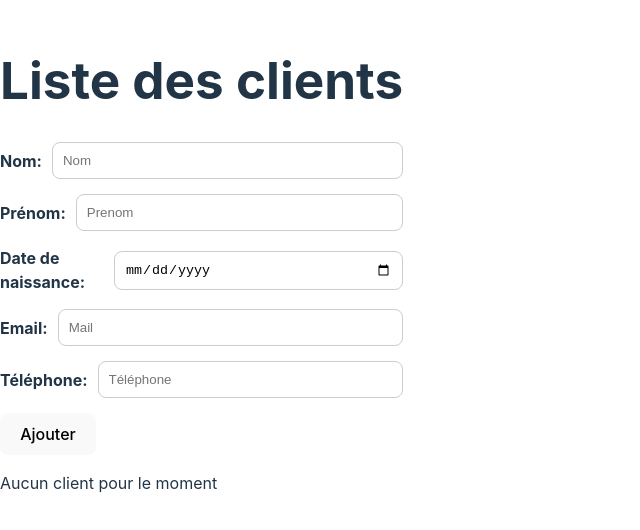
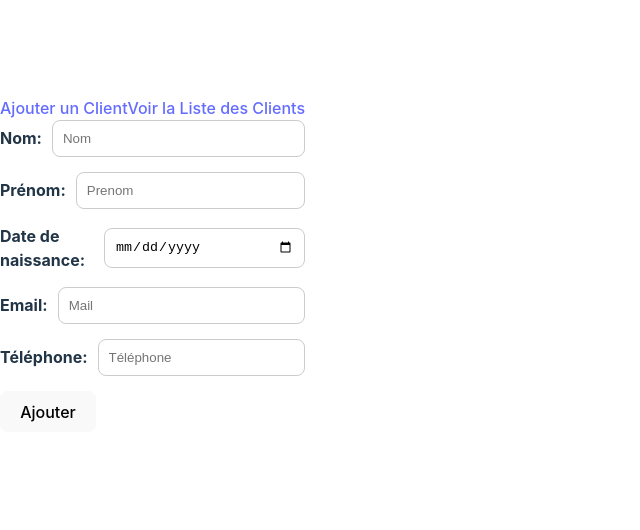
Before and after one commit to Chebel405/Locations, a React (Vite) app: page / in a window 1280 px wide. Shown: the part 136-666 px from the top of the page, without its empty margins (0-640 px from the left). Built offline with nearby package versions, Linux system fonts and the light colour scheme.

Commit message:
Méthode handleAddClient affiche les clients ajoutés sur /clients

```diff
--- a/src/App.jsx
+++ b/src/App.jsx
@@ -1,10 +1,9 @@
-import { useState } from "react"
-import AddClient from "./components/Client/AddClient"
-import ClientList from "./components/Client/ClientList"
-
+import { useState } from "react";
+import AddClient from "./components/Client/AddClient";
+import ClientList from "./components/Client/ClientList";
+import { BrowserRouter as Router, Routes, Route, Link } from "react-router-dom";
 
 function App() {
-
   const [clientList, setClientList] = useState([]);
 
   function addClient(name, lastName, birthday, email, phone) {
@@ -17,7 +16,7 @@ function App() {
       phone,
       done: false,
       edit: false
-    }
+    };
     setClientList([...clientList, client]);
   }
 
@@ -26,22 +25,79 @@ function App() {
   }
 
   function modifyClient(id, newClient) {
-    setClientList(clientList.map(client => client.id == id ? {
-      ...client, ...newClient
-    } : client))
+    setClientList(
+      clientList.map(client => client.id === id ? { ...client, ...newClient } : client)
+    );
   }
 
+  return (
+    <Router>
+      <div>
+        <nav className="d-flex flex-row justify-content-center align-items-center p-20">
+          <Link to="/add-client" className="btn btn-primary mr-10">Ajouter un Client</Link>
+          <Link to="/clients" className="btn btn-primary">Voir la Liste des Clients</Link>
+        </nav>
 
-  return (
-    <div className="d-flex flex-row justify-content-center align-items-center p-20">
-      <div className="card container p-20">
-        <h1 className="mb-20">Liste des clients</h1>
-        <AddClient addClient={addClient} />
-        <ClientList clientList={clientList} deleteClient={deleteClient} modifyClient={modifyClient} />
+        <Routes>
+          <Route path="/add-client" element={<AddClient addClient={addClient} />} />
+          <Route path="/clients" element={
+            <ClientList clientList={clientList} deleteClient={deleteClient} modifyClient={modifyClient} />
+          } />
+          <Route path="/" element={<AddClient addClient={addClient} />} />
+        </Routes>
       </div>
-    </div>
-  )
+    </Router>
+  );
 }
 
+export default App;
 
-export default App
+
+
+// import { useState } from "react"
+// import AddClient from "./components/Client/AddClient"
+// import ClientList from "./components/Client/ClientList"
+
+
+// function App() {
+
+//   const [clientList, setClientList] = useState([]);
+
+//   function addClient(name, lastName, birthday, email, phone) {
+//     const client = {
+//       id: crypto.randomUUID(),
+//       name,
+//       lastName,
+//       birthday,
+//       email,
+//       phone,
+//       done: false,
+//       edit: false
+//     }
+//     setClientList([...clientList, client]);
+//   }
+
+//   function deleteClient(id) {
+//     setClientList(clientList.filter(client => client.id !== id));
+//   }
+
+//   function modifyClient(id, newClient) {
+//     setClientList(clientList.map(client => client.id == id ? {
+//       ...client, ...newClient
+//     } : client))
+//   }
+
+
+//   return (
+//     <div className="d-flex flex-row justify-content-center align-items-center p-20">
+//       <div className="card container p-20">
+//         <h1 className="mb-20">Liste des clients</h1>
+//         <AddClient addClient={addClient} />
+//         <ClientList clientList={clientList} deleteClient={deleteClient} modifyClient={modifyClient} />
+//       </div>
+//     </div>
+//   )
+// }
+
+
+// export default App
--- a/src/components/Client/AddClient.jsx
+++ b/src/components/Client/AddClient.jsx
@@ -1,5 +1,6 @@
 import { useState } from "react";
 import PropTypes from 'prop-types';
+import { useNavigate } from "react-router-dom";
 import './AddClient.css';
 
 
@@ -14,6 +15,9 @@ function AddClient({ addClient }) {
         email: '',
         phone: ''
     });
+
+    //Permet de faire une redirection
+    const navigate = useNavigate();
 
     /**
      * Met à jour les données du client lorsque l'utilisateur modifie un champ.
@@ -36,21 +40,26 @@ function AddClient({ addClient }) {
     function handleKeyDown(e) {
         if (e.code === "Enter") {
             e.preventDefault();
+            handleAddClient();
+        }
+    }
+
+    function handleAddClient() {
         addClient(
             clientData.name,
             clientData.lastName,
             clientData.birthday,
             clientData.email,
             clientData.phone
-            ); /*Appelle la fonction addClient avec les données du client*/
-            setClientData({ /* Réinitialise les données du client après ajout*/
+        );
+        setClientData({
             name: '',
             lastName: '',
             birthday: '',
             email: '',
             phone: ''
         });
-        }
+        navigate('/clients');
     }
 
 
@@ -119,22 +128,7 @@ function AddClient({ addClient }) {
 
             {/* Bouton pour ajouter le client avec les données saisies */}
             <button
-                onClick={() => {
-                    addClient(
-                        clientData.name,
-                        clientData.lastName,
-                        clientData.birthday,
-                        clientData.email,
-                        clientData.phone
-                    ); /* Appelle la fonction addClient avec les données du client*/
-                    setClientData({ /* Réinitialise les données du client après ajout*/
-                        name: '',
-                        lastName: '',
-                        birthday: '',
-                        email: '',
-                        phone: ''
-                    });
-                }}
+                onClick={handleAddClient}
                 className="btn btn-primary"
             >
                 Ajouter
```
Lines whose indentation alone changed are shown as unchanged.
